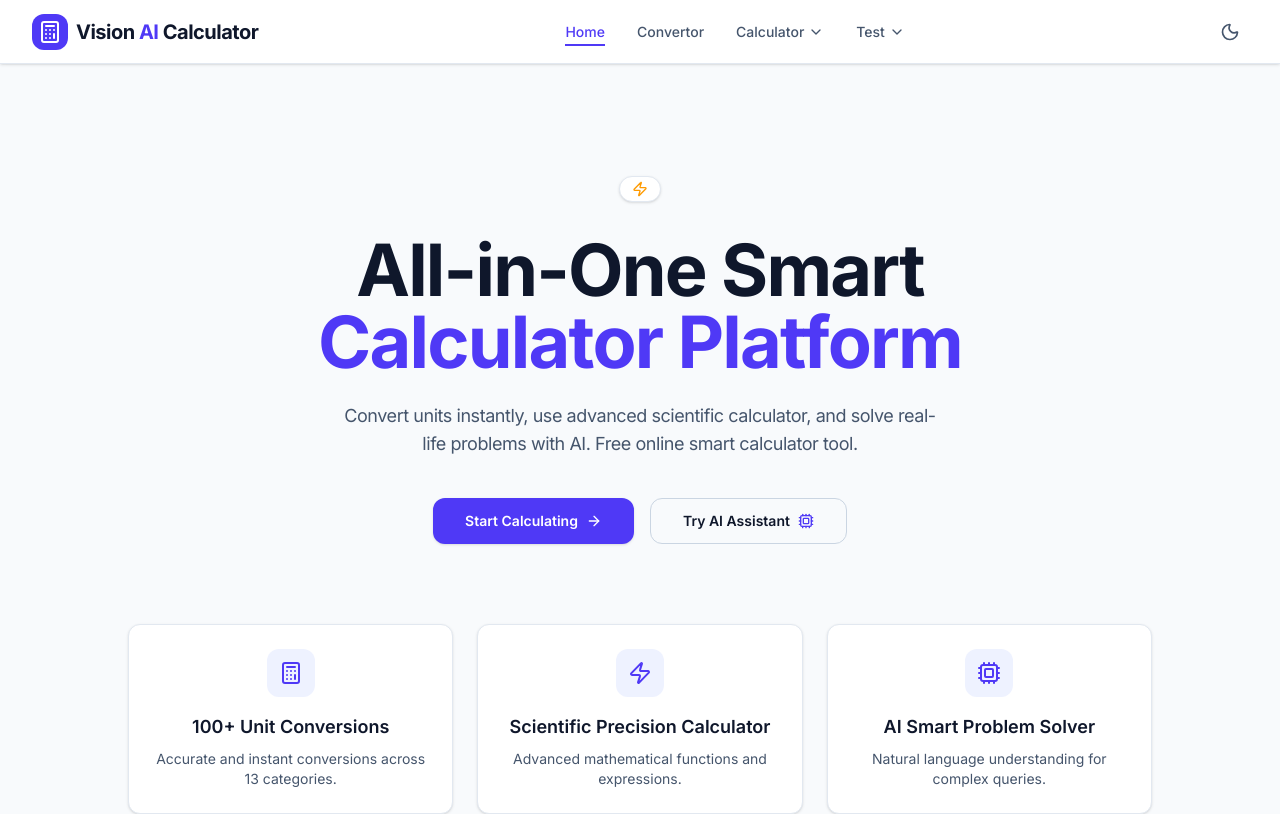
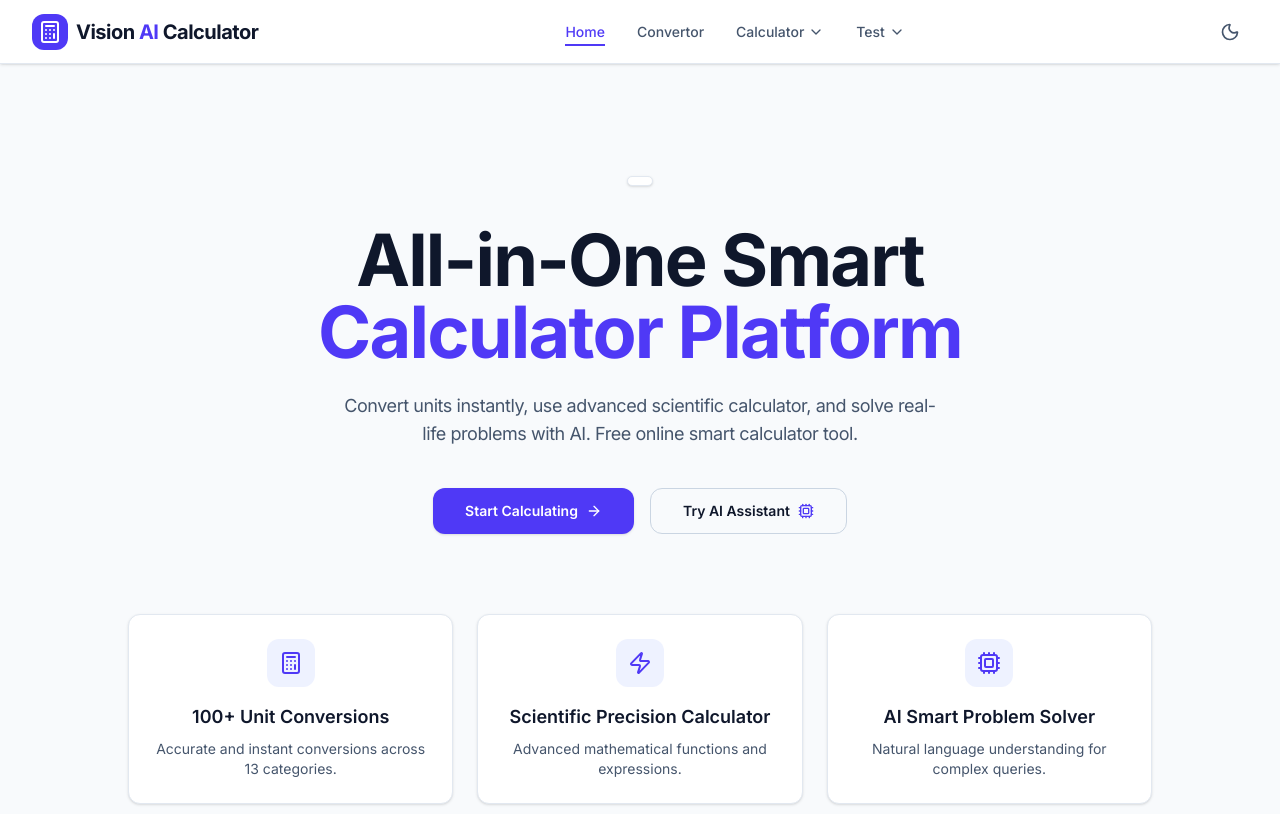
Before and after one commit to Sojibdewan-sudo/visioncalcu, a React (Vite) app: page / in a window 1280 px wide. Shown: the top 814 px of the page. Built offline with nearby package versions, Linux system fonts and the light colour scheme; no server answers.

Commit message:
Update Hero.tsx

```diff
--- a/src/components/Hero.tsx
+++ b/src/components/Hero.tsx
@@ -8,7 +8,7 @@ export function Hero() {
 
       <div className="mx-auto max-w-7xl px-4 sm:px-6 lg:px-8 text-center">
         <div className="inline-flex items-center gap-2 px-3 py-1 rounded-full bg-white dark:bg-slate-800 text-indigo-600 dark:text-indigo-400 text-sm font-medium mb-8 border border-slate-200 dark:border-slate-700 shadow-sm">
-          <Zap size={16} className="text-amber-500" />
+
 
         </div>
 
```
